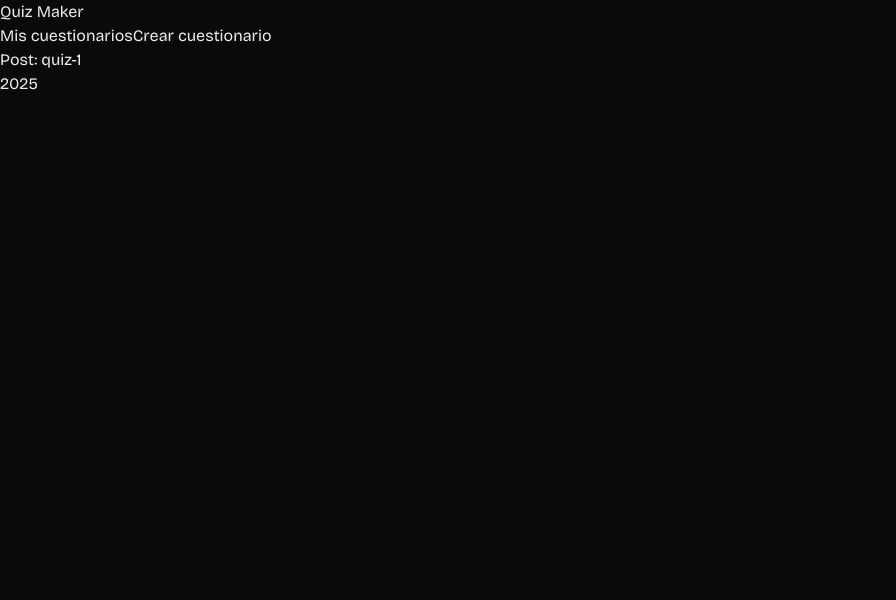
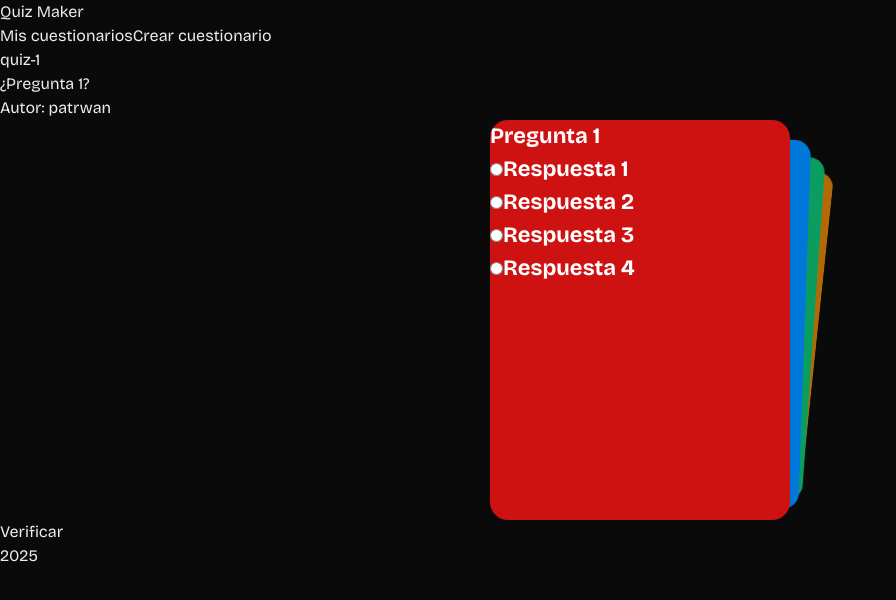
Before and after one commit to patrwan/quiz-maker, a Next.js app: page /u/pato/q/quiz-1 in a window 1280 px wide. Shown: the top 600 px of the page, without its empty margins (0-896 px from the left). Built offline with nearby package versions, Linux system fonts and the light colour scheme.

Commit message:
fix: styles in quiz component

```diff
--- a/src/app/u/[username]/q/[slug]/page.tsx
+++ b/src/app/u/[username]/q/[slug]/page.tsx
@@ -1,20 +1,94 @@
 'use client'
 
 import Layout from "@/components/layout/layout";
+import Quiz from "@/components/quiz/Quiz";
 import { usePathname } from "next/navigation";
+import { useEffect, useState } from "react";
+import { Question as QuestionType } from '@/types/question';
+import { QuestionList as QuestionListType } from '@/types/question';
+
+const data: QuestionListType[] = [
+  {
+    id: 1,
+    name: "quiz-1",
+    questions: [
+      {
+        id: 1,
+        question: "Pregunta 1",
+        answerList: [
+          { id: 1, answer: "Respuesta 1", isCorrect: true },
+          { id: 2, answer: "Respuesta 2", isCorrect: false },
+          { id: 3, answer: "Respuesta 3", isCorrect: false },
+          { id: 4, answer: "Respuesta 4", isCorrect: false }
+        ]
+      },
+      {
+        id: 2,
+        question: "Pregunta 2",
+        answerList: [
+          { id: 1, answer: "Respuesta 1", isCorrect: false },
+          { id: 2, answer: "Respuesta 2", isCorrect: true },
+          { id: 3, answer: "Respuesta 3", isCorrect: false },
+          { id: 4, answer: "Respuesta 4", isCorrect: false }
+        ]
+      },
+      {
+        id: 3,
+        question: "Pregunta 3",
+        answerList: [
+          { id: 1, answer: "Respuesta 1", isCorrect: false },
+          { id: 2, answer: "Respuesta 2", isCorrect: true },
+          { id: 3, answer: "Respuesta 3", isCorrect: false },
+          { id: 4, answer: "Respuesta 4", isCorrect: false }
+        ]
+      },
+      {
+        id: 4,
+        question: "Pregunta 4",
+        answerList: [
+          { id: 1, answer: "Respuesta 1", isCorrect: false },
+          { id: 2, answer: "Respuesta 2", isCorrect: true },
+          { id: 3, answer: "Respuesta 3", isCorrect: false },
+          { id: 4, answer: "Respuesta 4", isCorrect: false }
+        ]
+      }
+    ],
+    privacity: true,
+    date: "",
+  },
+  {
+    id: 2,
+    name: "quiz-2",
+    questions: [],
+    privacity: false,
+    date: "",
+  },
+];
+
+export default function Page() {
+  const [questions, setQuestions] = useState<QuestionType[]>([]);
+
+  const pathname = usePathname();
+
+  function getQuizName() {
+    return pathname.trim().split("/").pop();
+  }
 
 
-export default function Page() {
-    const pathname = usePathname();
+  useEffect(() => {
+    const getQuestionList = data.find(q => q.name === getQuizName());
 
-    function getQuizName() {
-        return pathname.trim().split("/").pop();
+    if (getQuestionList) {
+      setQuestions(getQuestionList.questions)
     }
+
+  }, [])
 
   return (
     <Layout>
-      <div className="p-10">
-        Post: {getQuizName()}
+      <div className="p-10 flex flex-col justify-center items-center space-y-8 h-full">
+        <h1 className="text-2xl">{getQuizName()}</h1>
+        <Quiz questionList={questions} />
       </div>
     </Layout>
   )
--- a/src/components/quiz/Quiz.tsx
+++ b/src/components/quiz/Quiz.tsx
@@ -14,72 +14,11 @@ interface QuizState {
     verify: boolean;
 }
 
-interface QuizProps { }
+interface QuizProps {
+    questionList :  QuestionType[]
+}
 
-/**
-{
-    id : 1
-    author : patrwan
-    questionnaire_name : ¿Cuanto sabes sobre mi?
-    questions: [
-        {
-            id: 1,
-            question: "Pregunta 1",
-            answerList: [
-                { id: 1, answer: "Respuesta 1", isCorrect: true },
-                { id: 2, answer: "Respuesta 2", isCorrect: false },
-                { id: 3, answer: "Respuesta 3", isCorrect: false },
-                { id: 4, answer: "Respuesta 4", isCorrect: false }
-            ]
-        },
-    ]
-}
-**/
-
-const questionList: QuestionType[] = [
-    {
-        id: 1,
-        question: "Pregunta 1",
-        answerList: [
-            { id: 1, answer: "Respuesta 1", isCorrect: true },
-            { id: 2, answer: "Respuesta 2", isCorrect: false },
-            { id: 3, answer: "Respuesta 3", isCorrect: false },
-            { id: 4, answer: "Respuesta 4", isCorrect: false }
-        ]
-    },
-    {
-        id: 2,
-        question: "Pregunta 2",
-        answerList: [
-            { id: 1, answer: "Respuesta 1", isCorrect: false },
-            { id: 2, answer: "Respuesta 2", isCorrect: true },
-            { id: 3, answer: "Respuesta 3", isCorrect: false },
-            { id: 4, answer: "Respuesta 4", isCorrect: false }
-        ]
-    },
-    {
-        id: 3,
-        question: "Pregunta 3",
-        answerList: [
-            { id: 1, answer: "Respuesta 1", isCorrect: false },
-            { id: 2, answer: "Respuesta 2", isCorrect: true },
-            { id: 3, answer: "Respuesta 3", isCorrect: false },
-            { id: 4, answer: "Respuesta 4", isCorrect: false }
-        ]
-    },
-    {
-        id: 4,
-        question: "Pregunta 4",
-        answerList: [
-            { id: 1, answer: "Respuesta 1", isCorrect: false },
-            { id: 2, answer: "Respuesta 2", isCorrect: true },
-            { id: 3, answer: "Respuesta 3", isCorrect: false },
-            { id: 4, answer: "Respuesta 4", isCorrect: false }
-        ]
-    }
-];
-
-export default ({ }: QuizProps) => {
+export default ({ questionList }: QuizProps) => {
     const [quizState, setQuizState] = useState<QuizState>({
         selectedAnswers: {},
         results: {},
@@ -148,7 +87,7 @@ export default ({ }: QuizProps) => {
     };
 
     return (
-        <div className='p-10 shadow-md shadow-gray-500 w-96 bg-yellow-700'>
+        <div className='p-10 shadow-md shadow-gray-500 w-full md:w-1/2 h-full '>
             <div className='p-6'>
                 <p className='text-4xl text-center font-extrabold'>¿Pregunta 1?</p>
                 <p className='text-gray-600'>Autor: <span className='font-bold'>patrwan</span></p>
@@ -174,7 +113,7 @@ export default ({ }: QuizProps) => {
                         </div>
 
                     ) : (
-                        <div className="flex justify-between space-x-4">
+                        <div className="flex w-full justify-center space-x-4">
                             <BackButtonSwiper onClick={handlePrevSlide} />
                             <NextButtonSwiper onClick={handleNextSlide} />
                         </div>
```
Also changed, not shown: src/types/question.d.ts (+8 -0 lines).
